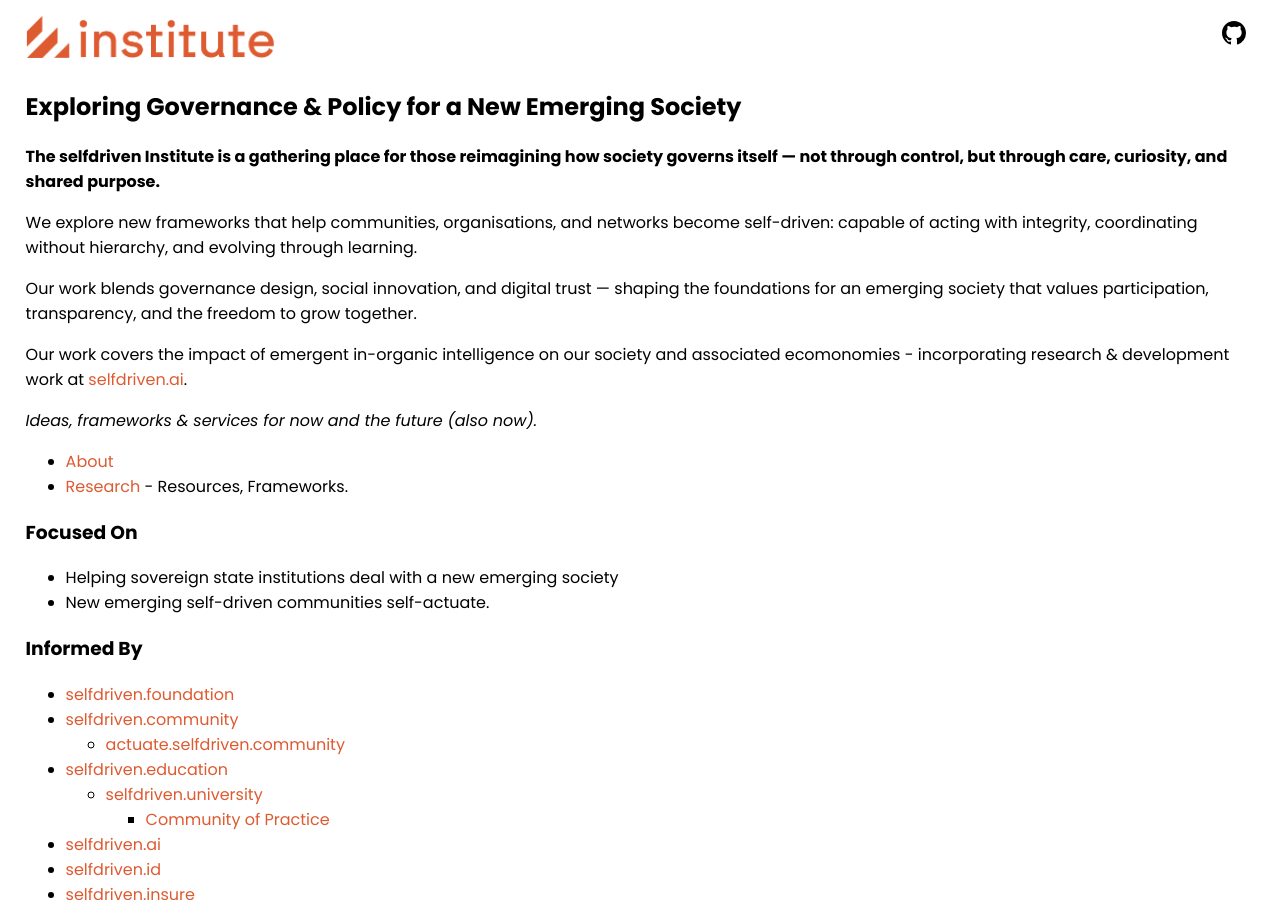
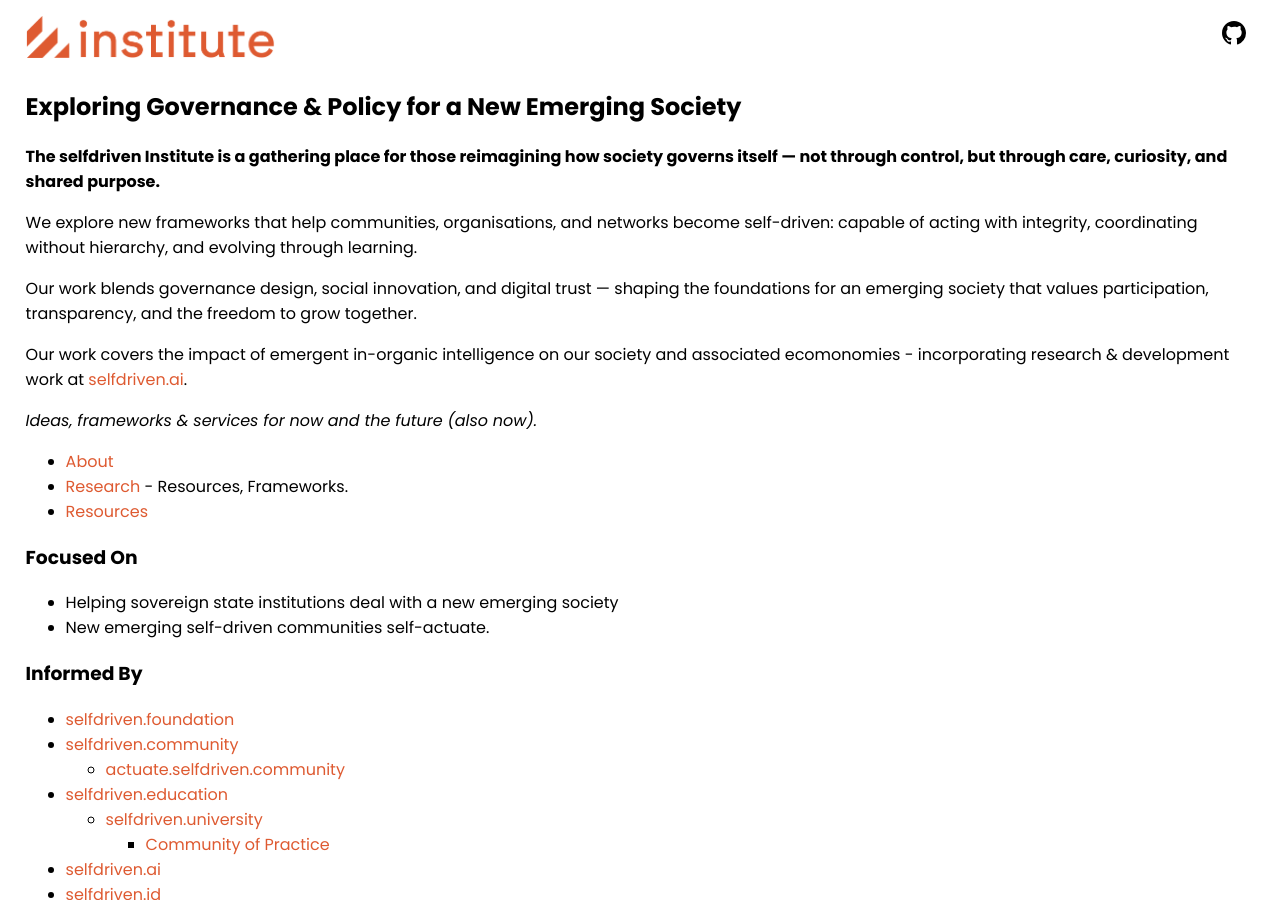
Before and after one commit to selfdriven-foundation/selfdriven-institute, a Jekyll site: the page built from docs/index.md, in a window 1280 px wide and 900 px high. Built offline with Jekyll 4.4.1, drawn with Linux system fonts in a browser that asks for light colours.

Commit message:
Update index.md

```diff
--- a/docs/index.md
+++ b/docs/index.md
@@ -16,7 +16,8 @@
 *Ideas, frameworks & services for now and the future (also now).*
 
 - [About](/about/)
-- [Research](/research/) - Resources, Frameworks.
+- [Research](/research) - Resources, Frameworks.
+- [Resources](/resources)
 
 ### Focused On
 - Helping sovereign state institutions deal with a new emerging society
```
